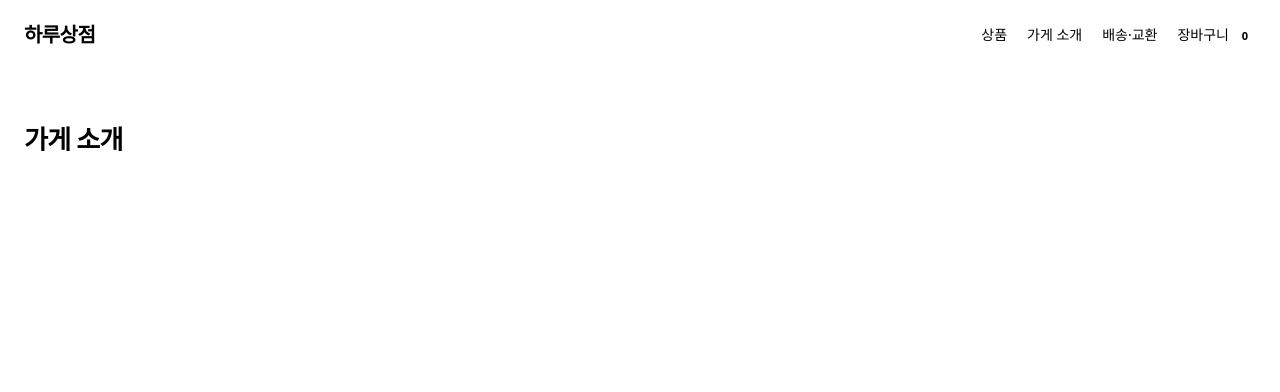
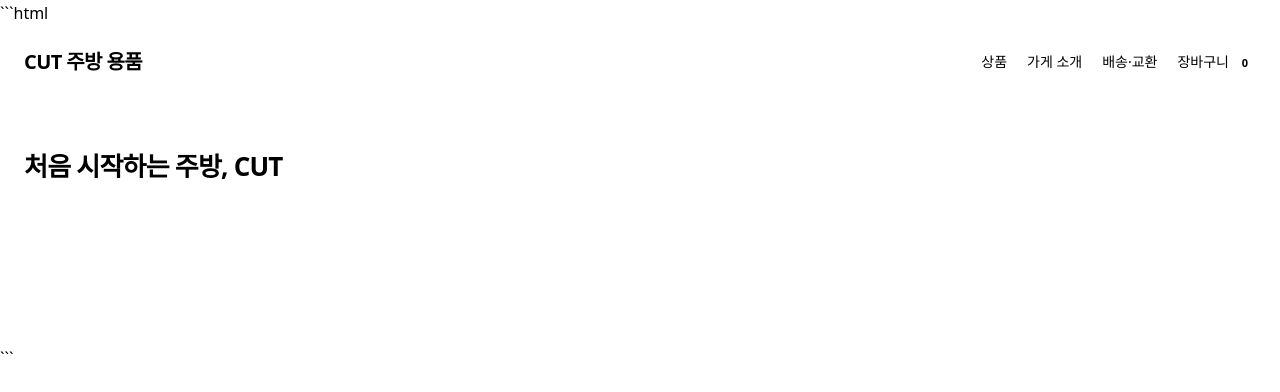
Before and after one commit to chaeyoon0415/haru-ch-shop, a plain HTML site: page about.html in a window 1280 px wide. Drawn offline with Linux system fonts and the light colour scheme.

Commit message:
Update store name and description in about.html

````diff
--- a/about.html
+++ b/about.html
@@ -1,10 +1,11 @@
+```html
 <!doctype html>
 <html lang="ko">
 <head>
 <meta charset="utf-8">
 <meta name="viewport" content="width=device-width, initial-scale=1">
-<title>가게 소개 — 하루상점</title>
-<meta name="description" content="어떤 기준으로 물건을 고르는지 적었습니다">
+<title>가게 소개 — CUT 주방 용품</title>
+<meta name="description" content="첫 자취를 시작한 20대를 위한 주방용품을 고르는 기준과 이야기를 소개합니다">
 <link rel="stylesheet" href="assets/style.css">
 
 <!-- 태그 관리자 코드가 들어갈 자리 (머리) -->
@@ -15,7 +16,7 @@
 <!-- 태그 관리자 코드가 들어갈 자리 (몸통 맨 위) -->
 
 <header class="site"><div class="wrap">
-  <a class="brand" href="index.html">하루상점</a>
+  <a class="brand" href="index.html">CUT 주방 용품</a>
   <nav class="site">
     <a href="index.html">상품</a>
     <a href="about.html">가게 소개</a>
@@ -25,11 +26,14 @@
 </div></header>
 
 <main><div class="wrap">
-  <h2>가게 소개</h2>
+  <h2>처음 시작하는 주방, CUT</h2>
   <div class="prose" id="about-body"></div>
 </div></main>
+
 <footer class="site"><div class="wrap"></div></footer>
+
 <script src="assets/shop.js"></script>
 <script src="assets/app.js"></script>
 </body>
 </html>
+```
````
